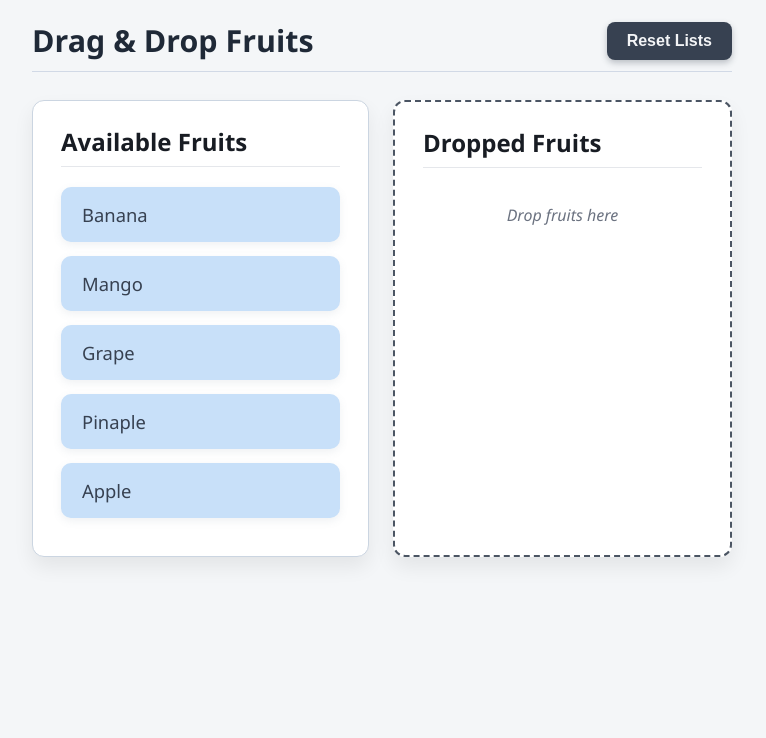
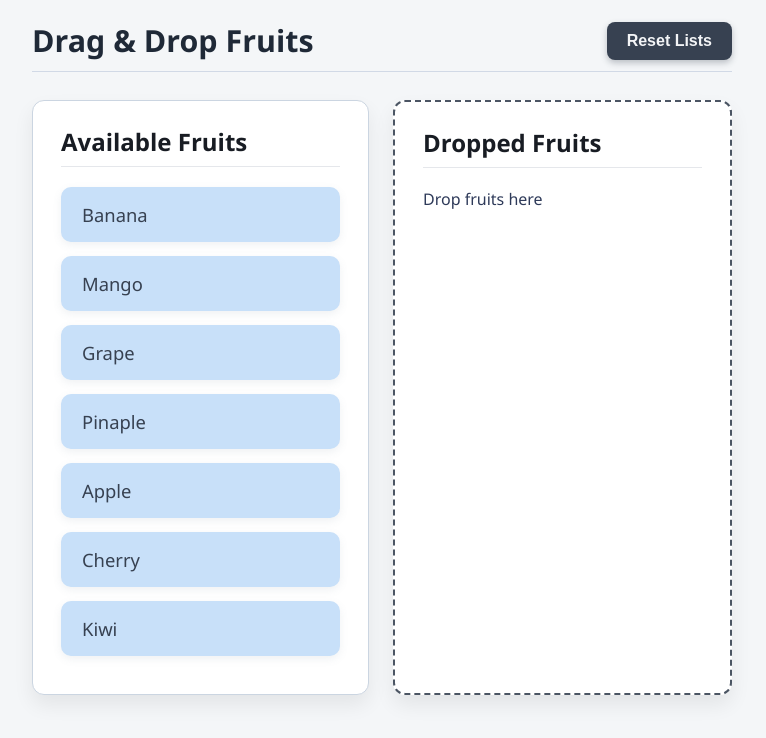
Before and after one commit to Sonal-Builds/React-Learning, a React (Vite) app: page / in a window 1280 px wide. Shown: the top 738 px of the page, without its empty margins (258-1024 px from the left). Built offline with nearby package versions, Linux system fonts and the light colour scheme.

Commit message:
updated Drag and Drop

```diff
--- a/src/Machine Coding/Drag&Drop/DragDrop.tsx
+++ b/src/Machine Coding/Drag&Drop/DragDrop.tsx
@@ -7,6 +7,8 @@ const initialAvailable = [
   {id:'3',name:'Grape'},
   {id:'4',name:'Pinaple'},
   {id:'5',name:'Apple'},
+  {id:'6',name:'Cherry'},
+  {id:'7',name:'Kiwi'},
 
 ];
 
@@ -16,11 +18,29 @@ export default function DragDrop() {
   const [draggedItem, setDraggedItem] = useState<any>(null);
   const [draggedfrom, setDraggedfrom] = useState(null);
 
-
+  const recorder = (list:any,dragedIndex:any, dropIndex:any) => {
+          const result = [...list];
+          const [removed] = result.splice(dragedIndex,1);
+          result.splice(dropIndex,0,removed);
+          return result
+  };
 
   const handleDrop =(to:string,e:any) => {
-    e.preventDefault();
-    if(to === draggedfrom) {
+    // e.preventDefault();
+    if(draggedfrom === to) {
+      const list = to === "available" ? available : dropped;
+      const dragedIndex = list.findIndex((x:any) => x.id === draggedItem.id)
+      const dropTargetId =  e.target.getAttribute("data-id")
+      const dropIndex = list.findIndex((x:any) => x.id === dropTargetId)
+
+     if(dropIndex === -1) {
+      return
+     }
+     if(dragedIndex !== dropIndex) {
+      const recordered = recorder(list,dragedIndex, dropIndex)
+      if(to === "available")  setAvailable(recordered); else setDropped(recordered)
+     }
+
 
     } else {
       if(to === 'available') {
@@ -43,6 +63,7 @@ export default function DragDrop() {
   const renderItem = (item:any,from:any) => (
         <div
           key={item.id}
+          data-id={item.id}
           draggable
           className="item"
           onDragStart={() => handleDragStart(item, from)}
@@ -50,13 +71,16 @@ export default function DragDrop() {
     )
 
 const resetLists = () => {
-
+  setAvailable(initialAvailable);
+  setDropped([])
+  setDraggedItem(null)
+  setDraggedfrom(null)
 }
 
 
 
 
-      console.log(dropped)
+      // console.log(dropped)
 
   return (
     <div className="main-div">
--- a/src/Machine Coding/Drag&Drop/index.css
+++ b/src/Machine Coding/Drag&Drop/index.css
@@ -103,18 +103,3 @@ h2 {
   transition: background-color 0.25s ease, box-shadow 0.25s ease;
   border: 1px solid transparent;
 }
-
-.item:active {
-  cursor: grabbing;
-  background-color: #e5e7eb;
-  box-shadow: 0 8px 16px rgb(100 116 139 / 0.2);
-  border-color: #9ca3af;
-}
-
-.empty {
-  color: #6b7280;
-  font-style: italic;
-  margin-top: 36px;
-  font-size: 1rem;
-  text-align: center;
-}
```
